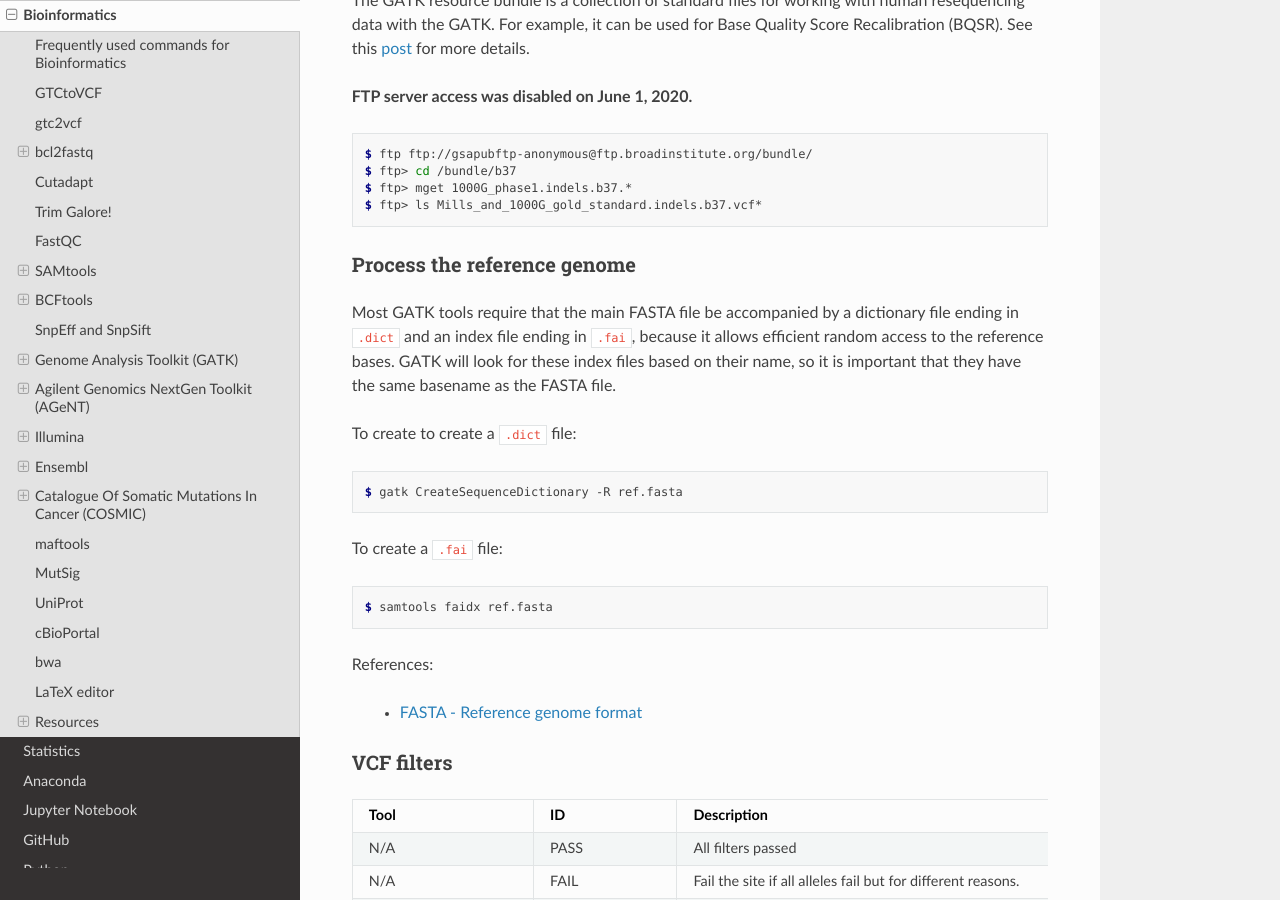
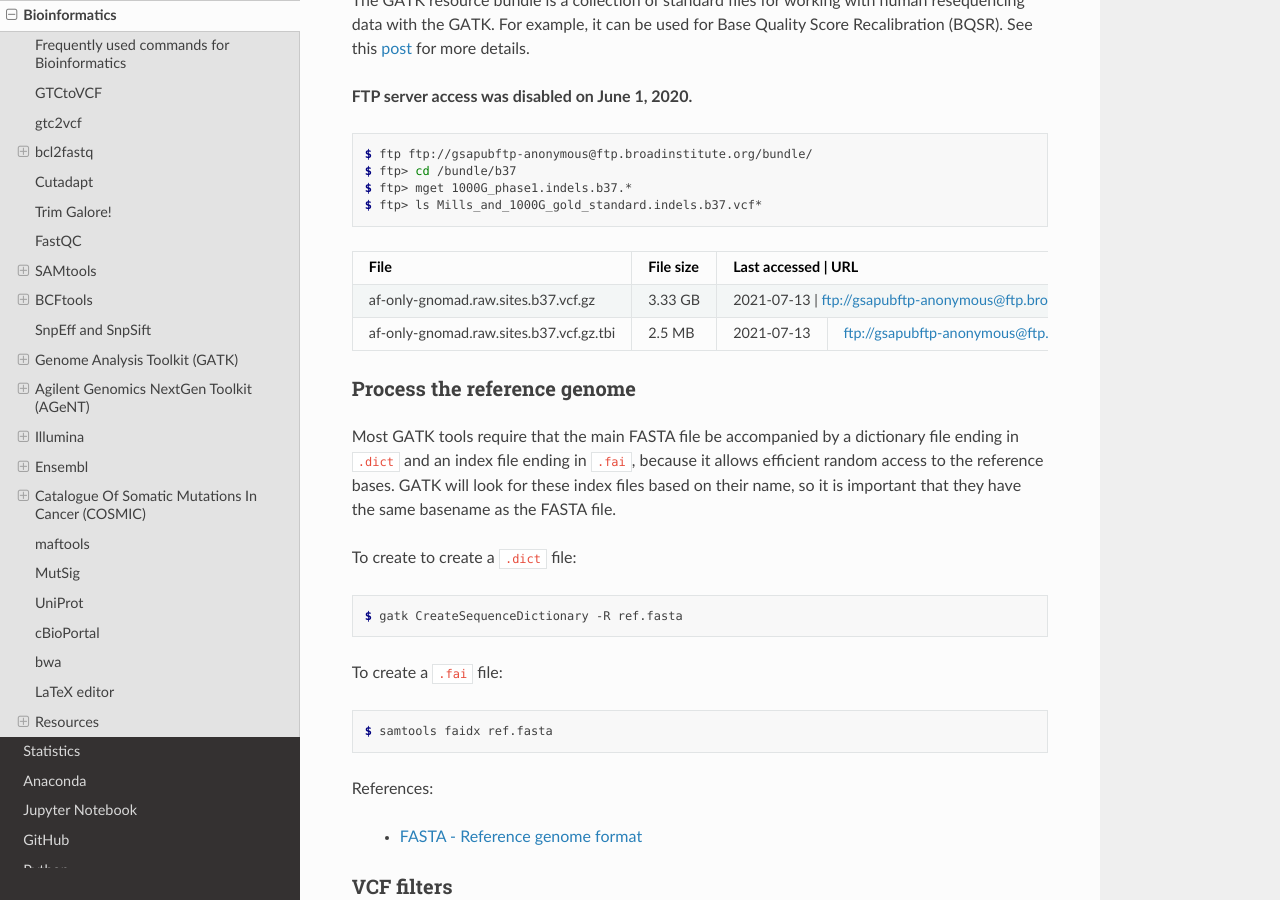
Before and after one commit to sbslee/notes, a Sphinx documentation site: the page built from docs/bioinformatics.rst, in a window 1280 px wide and 900 px high, scrolled down 7504 px. Built offline with Sphinx 7.4.7 and the Read the Docs theme 2.0.0, drawn with Linux system fonts in a browser that asks for light colours.

Commit message:
Update notes

```diff
--- a/docs/bioinformatics.rst
+++ b/docs/bioinformatics.rst
@@ -409,6 +409,14 @@ The GATK resource bundle is a collection of standard files for working with huma
     $ ftp> mget 1000G_phase1.indels.b37.*
     $ ftp> ls Mills_and_1000G_gold_standard.indels.b37.vcf*
 
++-----------------------------------------+-----------+---------------+---------------------------------------------------------------------------------------------------------+
+| File                                    | File size | Last accessed | URL                                                                                                     |
++=========================================+===========+================+========================================================================================================+
+| af-only-gnomad.raw.sites.b37.vcf.gz     | 3.33 GB   | 2021-07-13    | ftp://gsapubftp-anonymous@ftp.broadinstitute.org/bundle/Mutect2/af-only-gnomad.raw.sites.b37.vcf.gz     |
++-----------------------------------------+-----------+---------------+---------------------------------------------------------------------------------------------------------+
+| af-only-gnomad.raw.sites.b37.vcf.gz.tbi | 2.5 MB    | 2021-07-13    | ftp://gsapubftp-anonymous@ftp.broadinstitute.org/bundle/Mutect2/af-only-gnomad.raw.sites.b37.vcf.gz.tbi |
++-----------------------------------------+-----------+---------------+---------------------------------------------------------------------------------------------------------+
+
 Process the reference genome
 ----------------------------
 
```
